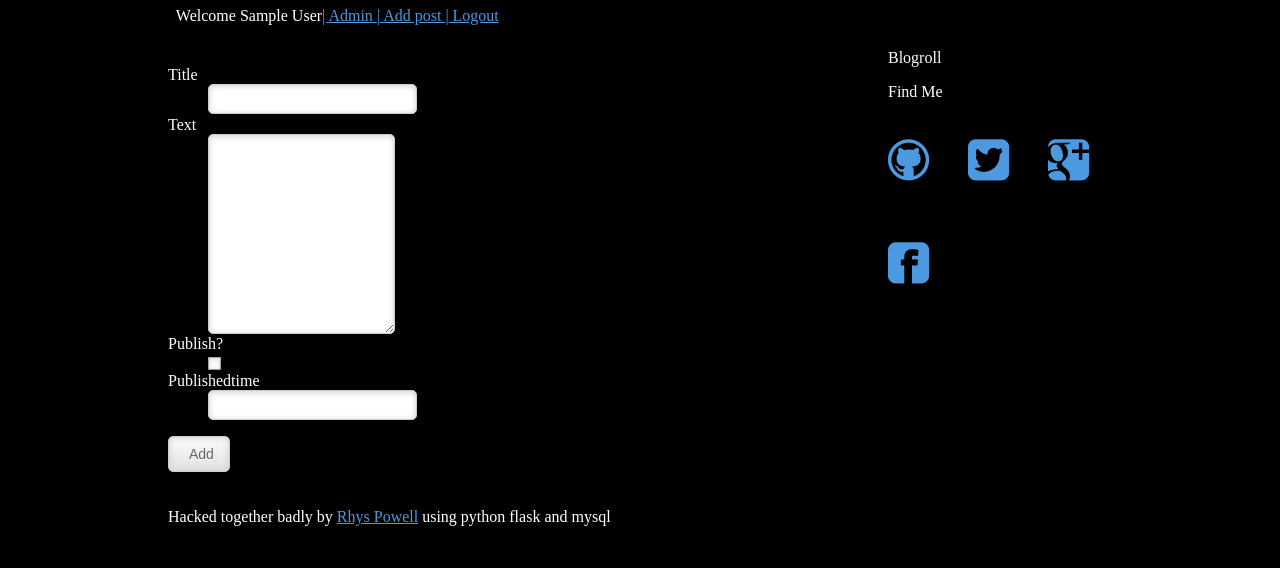
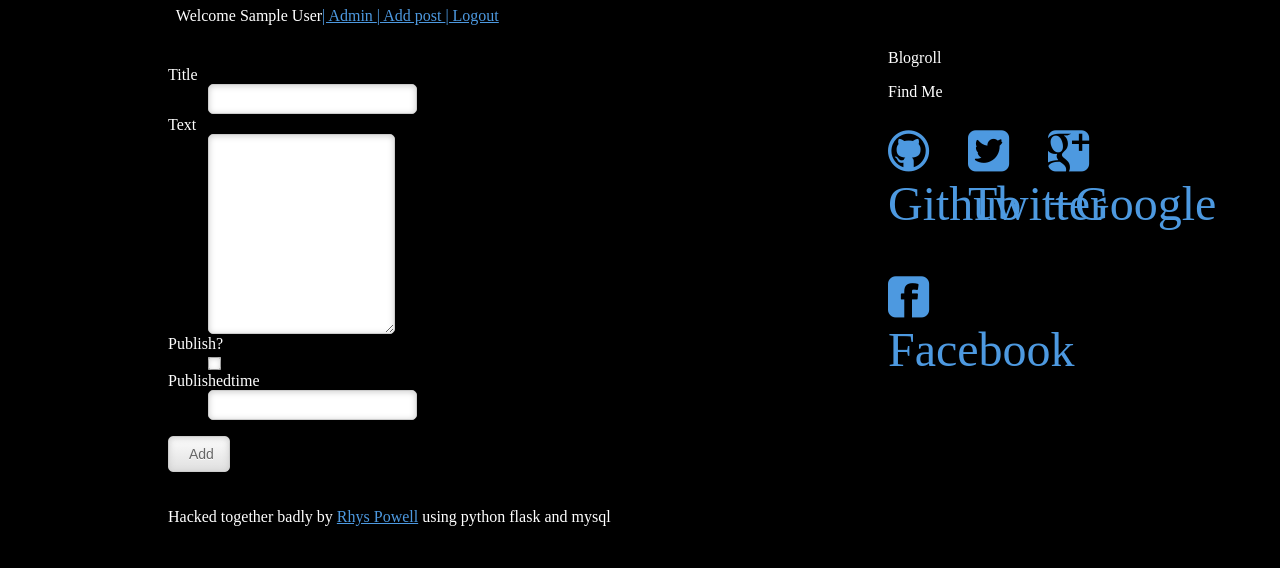
Before and after one commit to rhyspowell/FTF, a Flask app: page /admin/add/ in a window 1280 px wide. Shown: the part 232-800 px from the top of the page. Run offline with Flask 2, Linux system fonts and the light colour scheme; the visitor is signed in with stand-in values (Sample User, id 1); data comes from the database, SQL or seed files in the repository; some libraries are stand-ins or nearby versions.

Commit message:
added anchor text for links

```diff
--- a/ftf/templates/layout.html
+++ b/ftf/templates/layout.html
@@ -55,16 +55,16 @@
 			Find Me
 	</div>
 	<div class="col_1">
-		<h2><a href="https://github.com/rhyspowell" target="_blank"><div class="icon-github"></div></a></h2>
+		<h2><a href="https://github.com/rhyspowell" target="_blank"><div class="icon-github">Github</div></a></h2>
 	</div>
 		<div class="col_1">
-		<h2><a href="https://twitter.com/Bleachin" target="_blank"><div class="icon-twitter-sign"></div></a></h2>
+		<h2><a href="https://twitter.com/Bleachin" target="_blank"><div class="icon-twitter-sign">Twitter</div></a></h2>
 	</div>
 	<div class="col_1">
-		<h2><a href="https://plus.google.com/+RhysPowell" target="_blank"><div class="icon-google-plus-sign"></div></a></h2>
+		<h2><a href="https://plus.google.com/+RhysPowell" target="_blank"><div class="icon-google-plus-sign">+Google</div></a></h2>
 	</div>
 	<div class="col_1">
-		<h2><a href="https://www.facebook.com/bleachin" target="_blank"><div class="icon-facebook-sign"></div></a></h2>
+		<h2><a href="https://www.facebook.com/bleachin" target="_blank"><div class="icon-facebook-sign">Facebook</div></a></h2>
 	</div>
 </div>
 <div class="grid">
```
